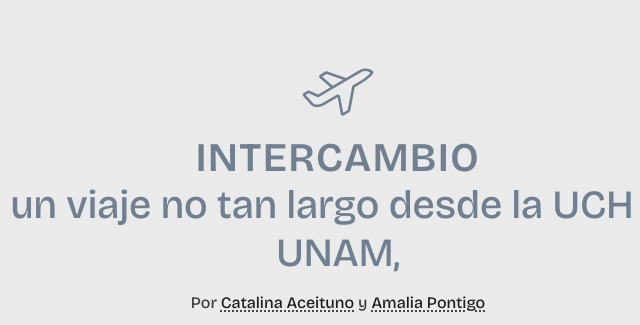
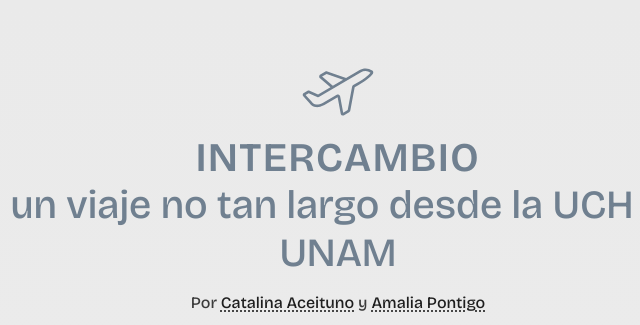
Before and after one commit to ctalinaaz/TRONCAL_EVALUACION_FINAL, a plain HTML site: page index.html in a window 1280 px wide. Shown: the top 325 px of the page, 302-942 px from the left. Drawn offline with nearby package versions, Linux system fonts and the light colour scheme.

Commit message:
Update index.html

```diff
--- a/index.html
+++ b/index.html
@@ -331,7 +331,7 @@
         <div class="container">
             <header>
                 <h1>Intercambio</h1>
-                <h2>un viaje no tan largo desde la UCH y UNAM,</h2>
+                <h2>un viaje no tan largo desde la UCH y UNAM</h2>
                 <h4>Por <a href="https://github.com/ctalinaaz" target="_blank" rel="noopener">Catalina Aceituno</a> y <a href="https://github.com/amalia-pont" target="_blank" rel="noopener">Amalia Pontigo</a></h4>
                 <h5>27 de noviembre, 2026</h5>
             </header>
```
